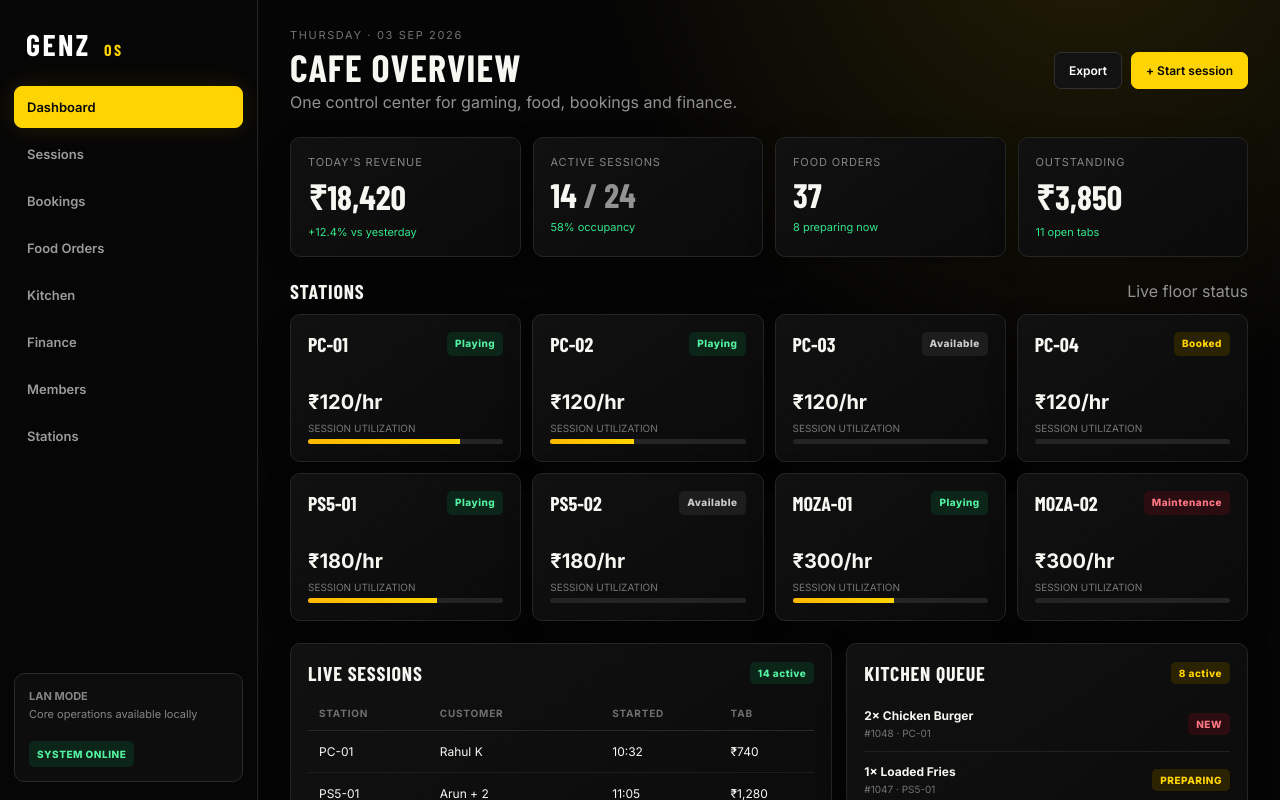
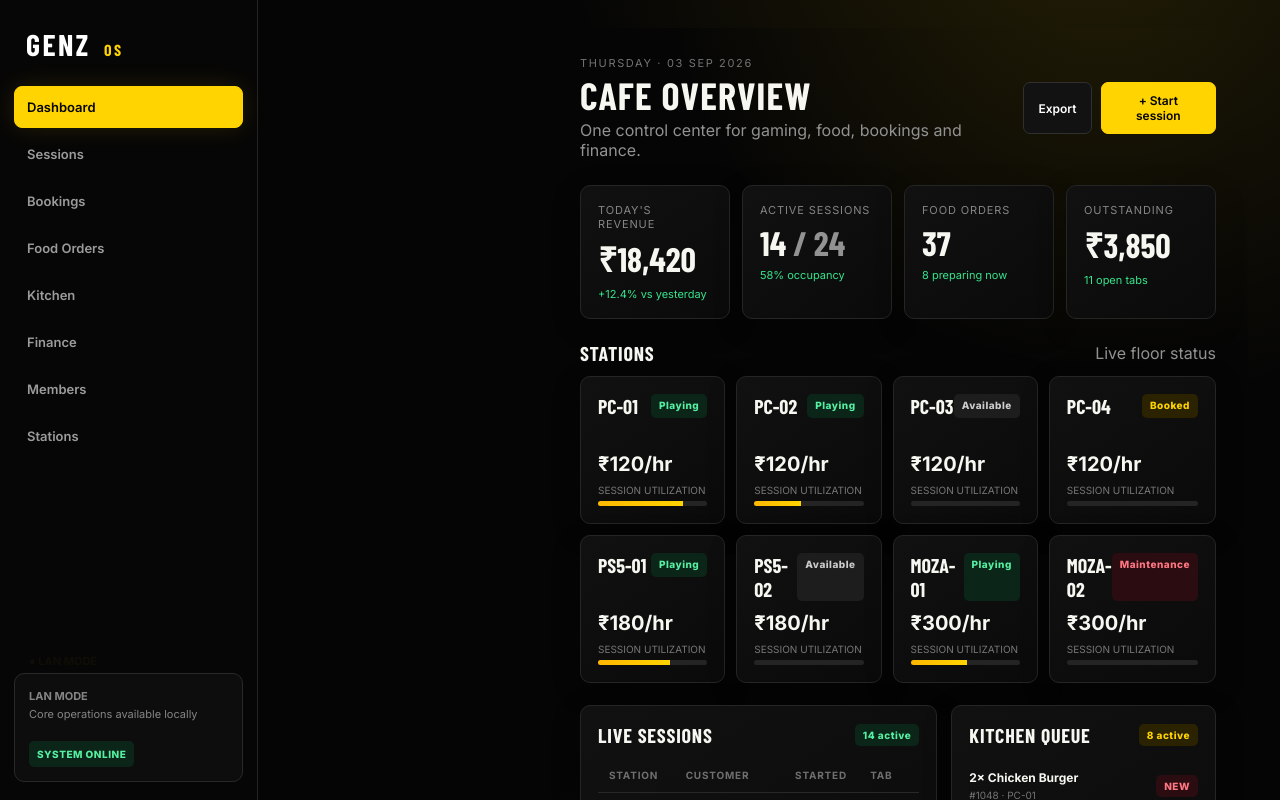
Before and after one commit to Aravind1707/GenZ, a Next.js app: page / in a window 1280 px wide. Shown: the top 800 px of the page. Built offline with nearby package versions, Linux system fonts and the light colour scheme.

Commit message:
feat: add GenZ application navigation shell

```diff
--- a/app/layout.tsx
+++ b/app/layout.tsx
@@ -1,6 +1,7 @@
 import type { Metadata } from 'next';
 import './globals.css';
+import Link from 'next/link';
 
 export const metadata: Metadata = { title: 'GenZ Gaming Cafe OS', description: 'LAN-first gaming cafe management system' };
-
-export default function RootLayout({ children }: { children: React.ReactNode }) { return <html lang="en"><body>{children}</body></html>; }
+const nav=[['/','Dashboard'],['/sessions','Sessions'],['/bookings','Bookings'],['/orders','Food Orders'],['/kitchen','Kitchen'],['/finance','Finance'],['/members','Members'],['/stations','Stations']];
+export default function RootLayout({ children }: { children: React.ReactNode }) { return <html lang="en"><body><div className="app"><aside className="side"><div className="brand">GENZ <span>OS</span></div><nav className="nav">{nav.map(([href,label])=><Link key={href} href={href}>{label}</Link>)}</nav><div className="sideBottom"><b className="yellow">● LAN MODE</b><br/>Core operations are designed to keep working locally when the internet is unavailable.<br/><br/><span className="badge green">SYSTEM ONLINE</span></div></aside><main className="main">{children}</main></div></body></html>; }
```
